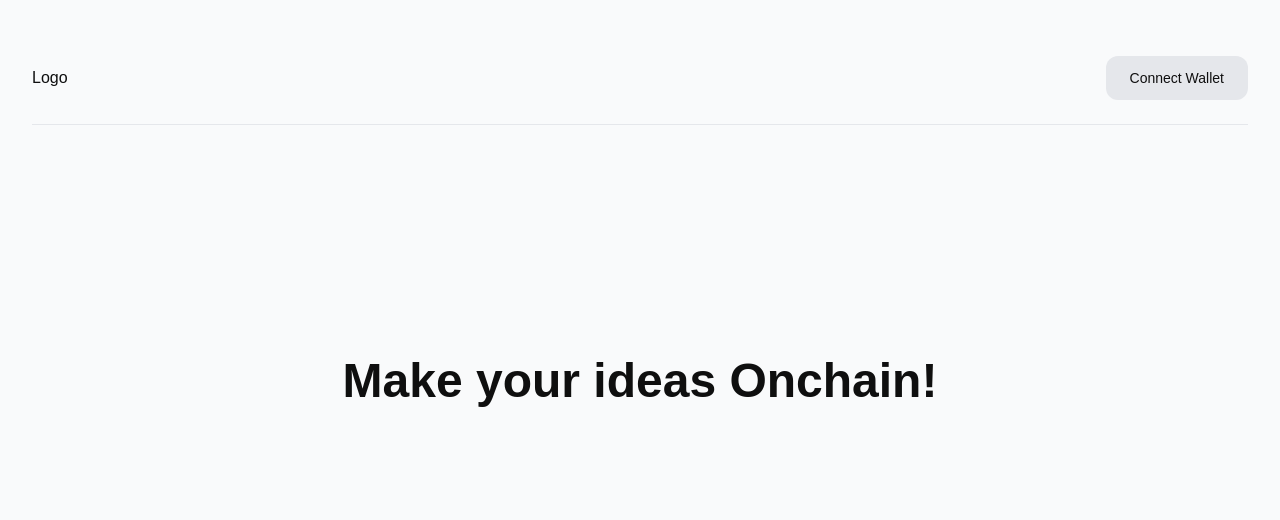
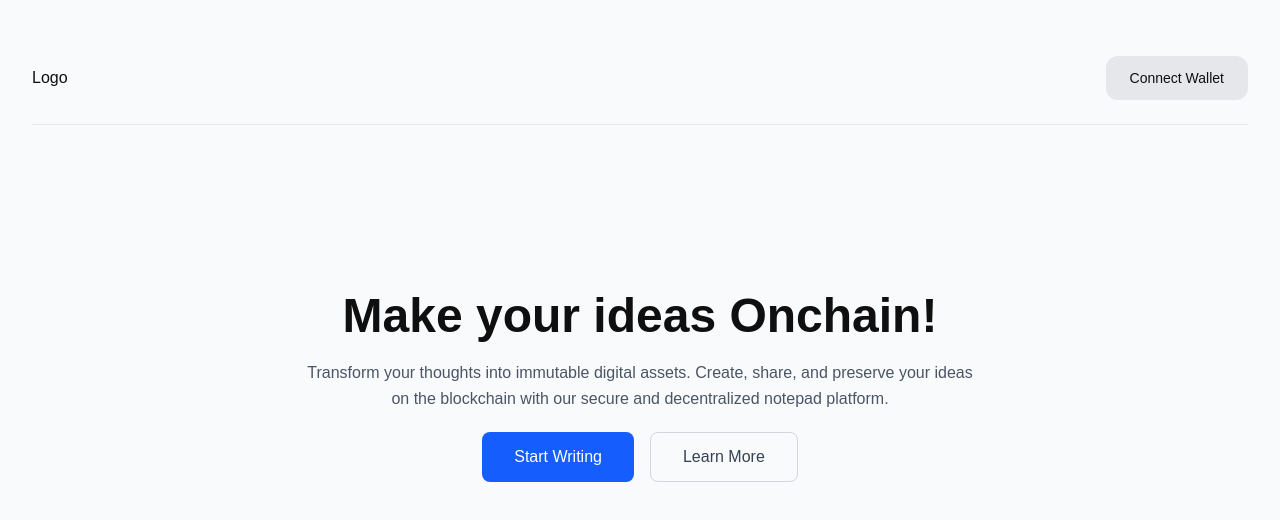
Before and after one commit to OxBryte/public-notepad, a React (Vite) app: page / in a window 1280 px wide. Shown: the top 520 px of the page. Built offline with nearby package versions, Linux system fonts and the light colour scheme.

Commit message:
feat: update 2025-07-12 00:24:47

```diff
--- a/src/components/features/Hero.jsx
+++ b/src/components/features/Hero.jsx
@@ -3,10 +3,23 @@ import React from "react";
 export default function Hero() {
   return (
     <div className="w-full min-h-[60dvh] py-20 flex items-center justify-center">
-      <div className="flex flex-col items-center gap-3">
+      <div className="flex flex-col items-center gap-2">
         <h1 className="text-[48px] font-semibold font-bricolage">
           Make your ideas Onchain!
         </h1>
+        <p className="text-gray-600 text-center font-light max-w-2xl leading-relaxed">
+          Transform your thoughts into immutable digital assets. Create, share,
+          and preserve your ideas on the blockchain with our secure and
+          decentralized notepad platform.
+        </p>
+        <div className="flex gap-4 mt-3">
+          <button className="px-8 py-3 bg-blue-600 text-white rounded-lg hover:bg-blue-700 transition-colors font-medium">
+            Start Writing
+          </button>
+          <button className="px-8 py-3 border border-gray-300 text-gray-700 rounded-lg hover:bg-gray-50 transition-colors font-medium">
+            Learn More
+          </button>
+        </div>
       </div>
     </div>
   );
```
